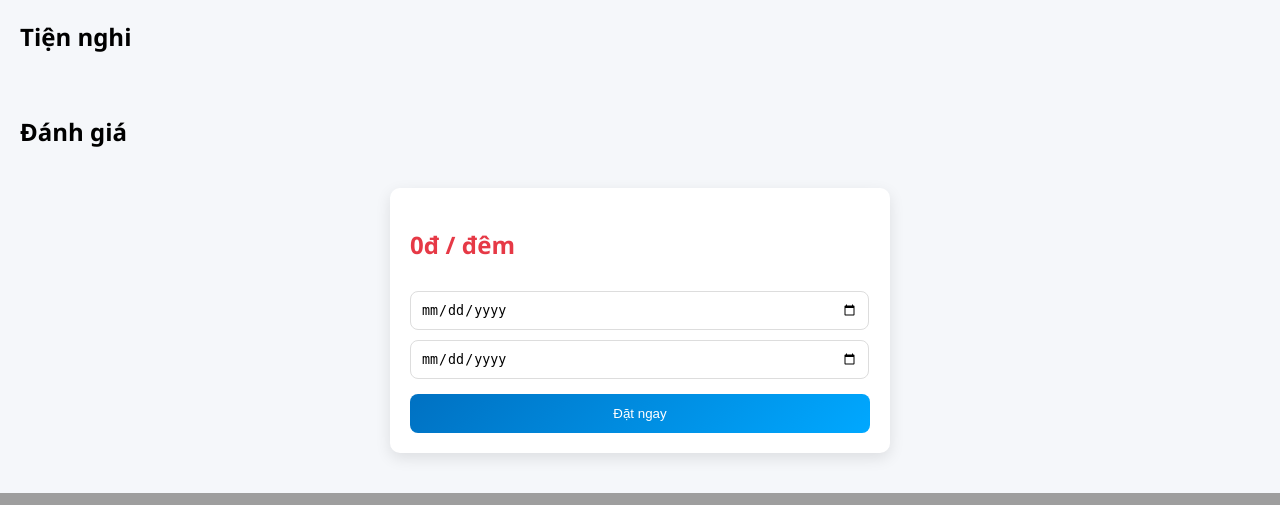
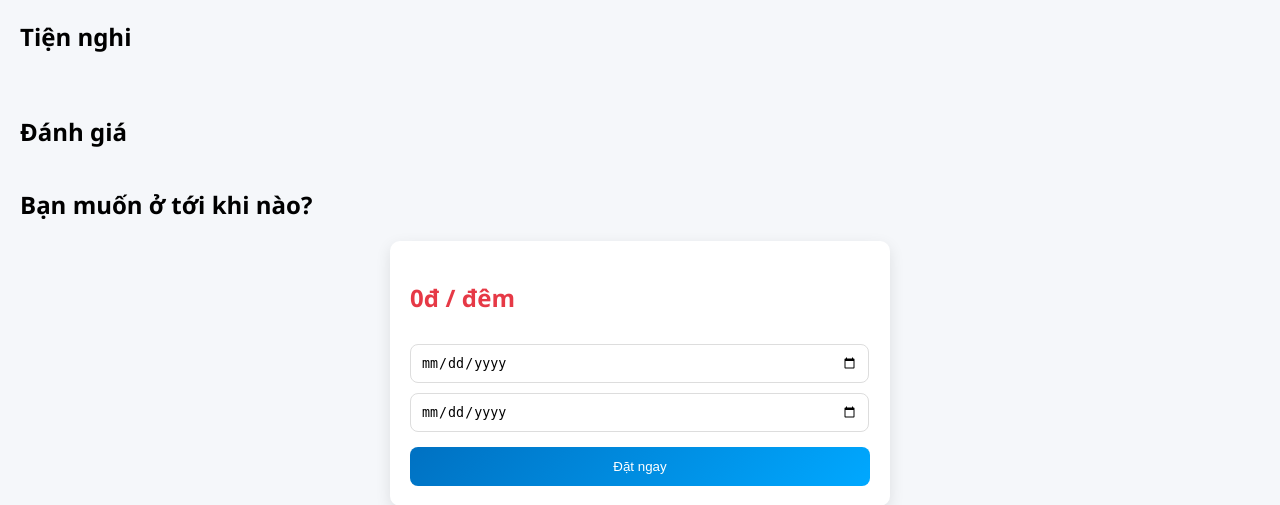
Before and after one commit to ODIN13579/hotel-management, a Flask app: template UI/templates/room_detail.html in a window 1280 px wide. Shown: the part 1099-1604 px from the top of the page. Run offline with Flask 3, Linux system fonts and the light colour scheme; the template is opened without the code that fills it, so the values that code supplies are empty; some libraries are stand-ins or nearby versions.

Commit message:
update rd

```diff
--- a/UI/templates/room_detail.html
+++ b/UI/templates/room_detail.html
@@ -131,6 +131,7 @@
             </div>
 
             <!-- RIGHT -->
+            <h2>Bạn muốn ở tới khi nào?</h2>
             <div class="right">
                 <form method="POST" action="{{ url_for('confirm') }}">
 
```
